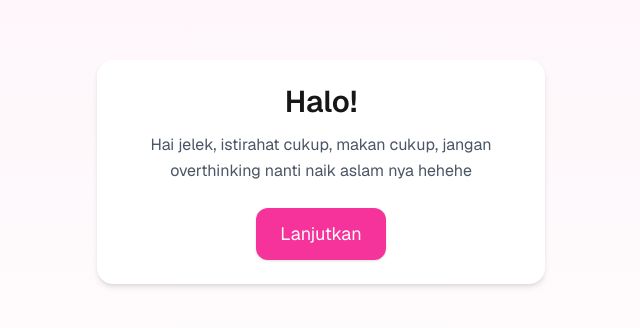
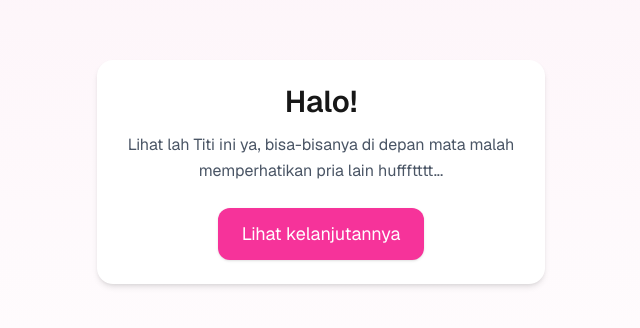
Before and after one commit to nonaana111192-max/Birthday, a Next.js app: page / in a window 1280 px wide. Shown: the part 228-556 px from the top of the page, without its empty margins (319-959 px from the left). Built offline with nearby package versions, Linux system fonts and the light colour scheme.

Commit message:
Update StageOne.js

```diff
--- a/app/components/StageOne.js
+++ b/app/components/StageOne.js
@@ -11,16 +11,16 @@ export default function StageOne({ next }) {
     >
       <h1 className="text-3xl font-semibold mb-3">Halo!</h1>
       <p className="text-gray-600 leading-relaxed">
-        Hai jelek, istirahat cukup, makan cukup, jangan
-        overthinking nanti naik aslam nya
-          hehehe
+       Lihat lah Titi ini ya,
+        bisa-bisanya di depan mata malah memperhatikan pria lain
+        huffftttt...
       </p>
 
       <button
         onClick={next}
         className="mt-6 px-6 py-3 bg-pink-500 text-white rounded-xl text-lg shadow-sm active:scale-95"
       >
-        Lanjutkan
+        Lihat kelanjutannya
       </button>
     </motion.div>
   );
```
